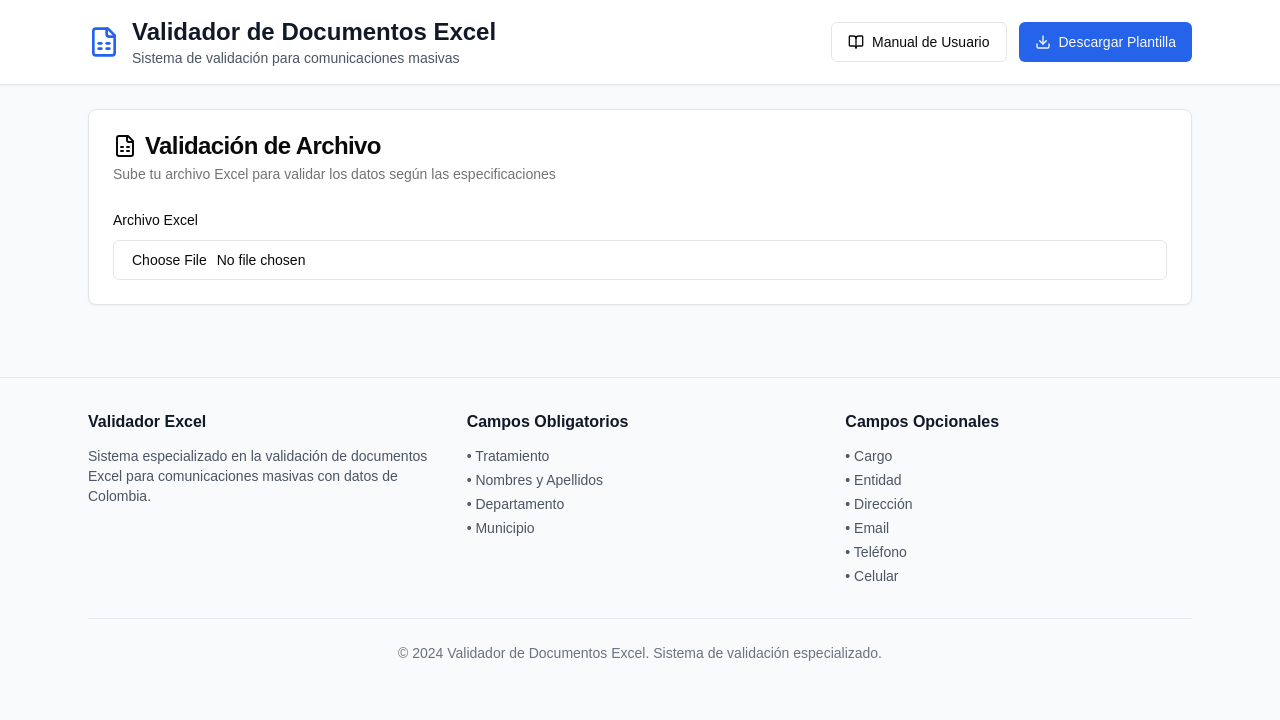
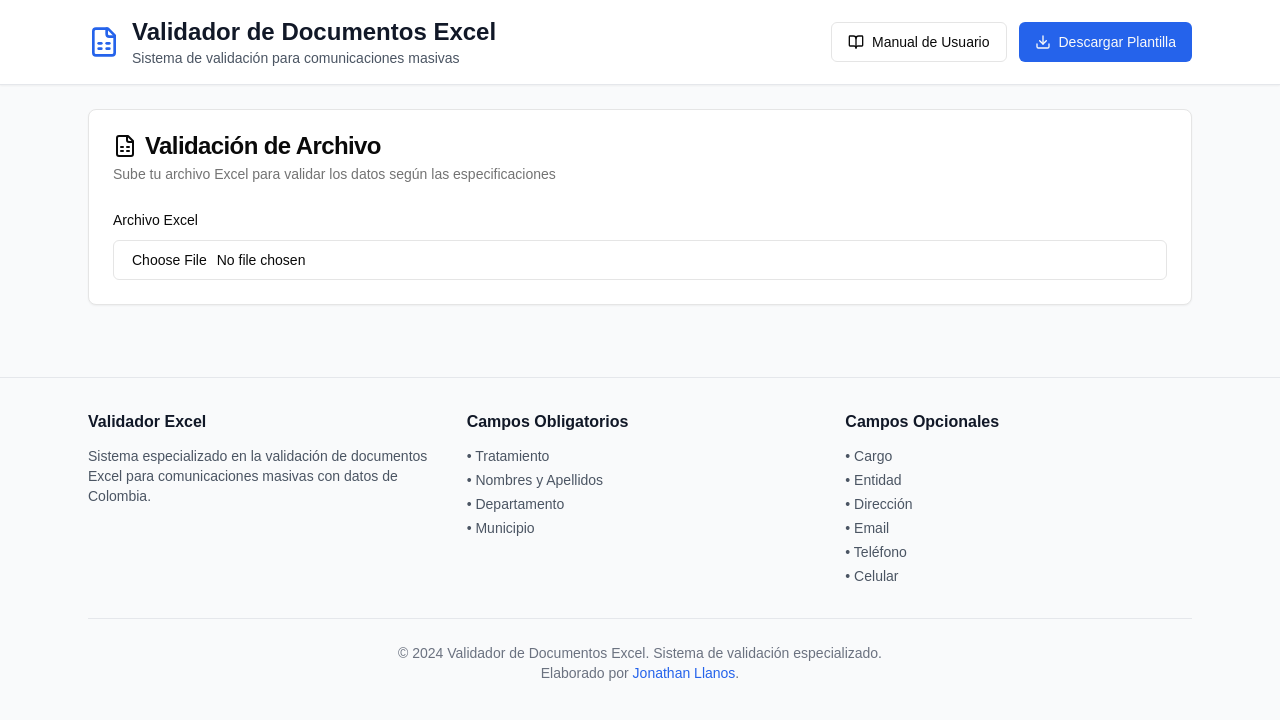
Before and after one commit to jomallaru/Validador-Masivas, a Next.js app: page / in a window 1280 px wide. Shown: the top 720 px of the page. Built offline with nearby package versions, Linux system fonts and the light colour scheme.

Commit message:
Actulizacion footer

```diff
--- a/app/components/footer.tsx
+++ b/app/components/footer.tsx
@@ -35,11 +35,22 @@ export default function Footer() {
         </div>
 
         <div className="border-t border-gray-200 mt-8 pt-6 text-center">
-          <p className="text-sm text-gray-500">
-            © 2024 Validador de Documentos Excel. Sistema de validación especializado.
-          </p>
+          <ul className="text-sm text-gray-500 list-none">
+            <li>© 2024 Validador de Documentos Excel. Sistema de validación especializado.</li>
+            <li>
+              Elaborado por{" "}
+              <a
+                href="https://github.com/jomallaru"
+                className="text-blue-600 hover:underline"
+              >
+                Jonathan Llanos
+              </a>.
+            </li>
+          </ul>
         </div>
-      </div>
-    </footer>
+
+
+    </div>
+    </footer >
   )
 }
```
